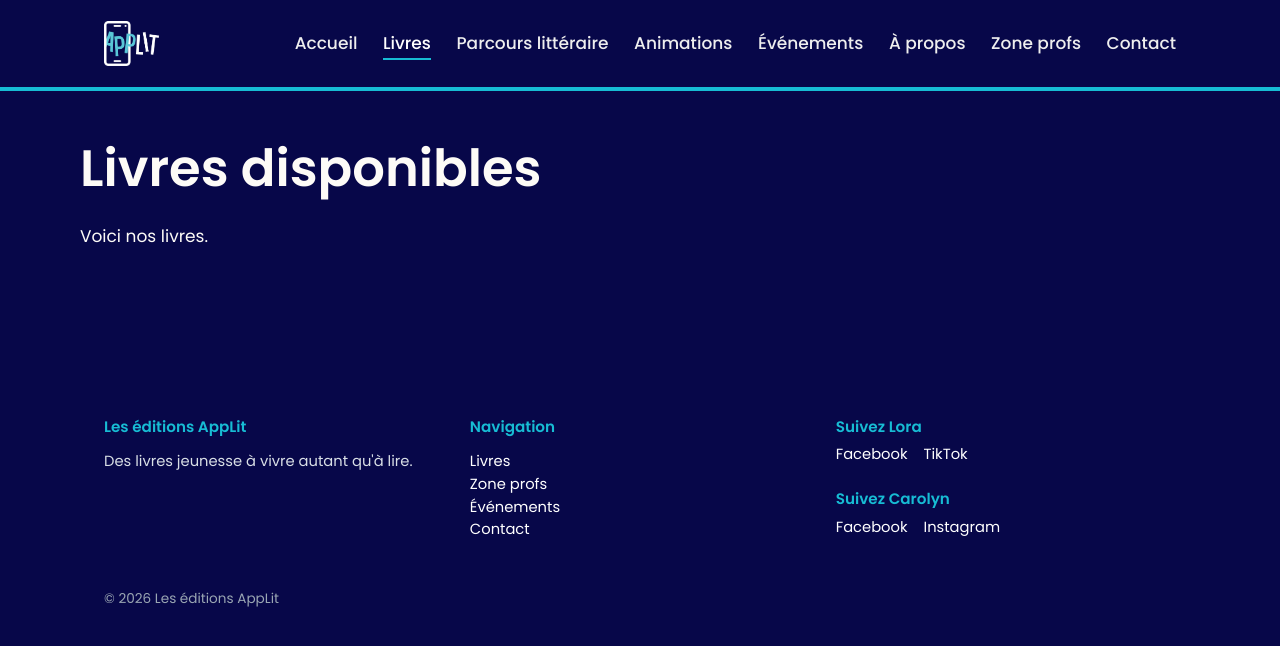
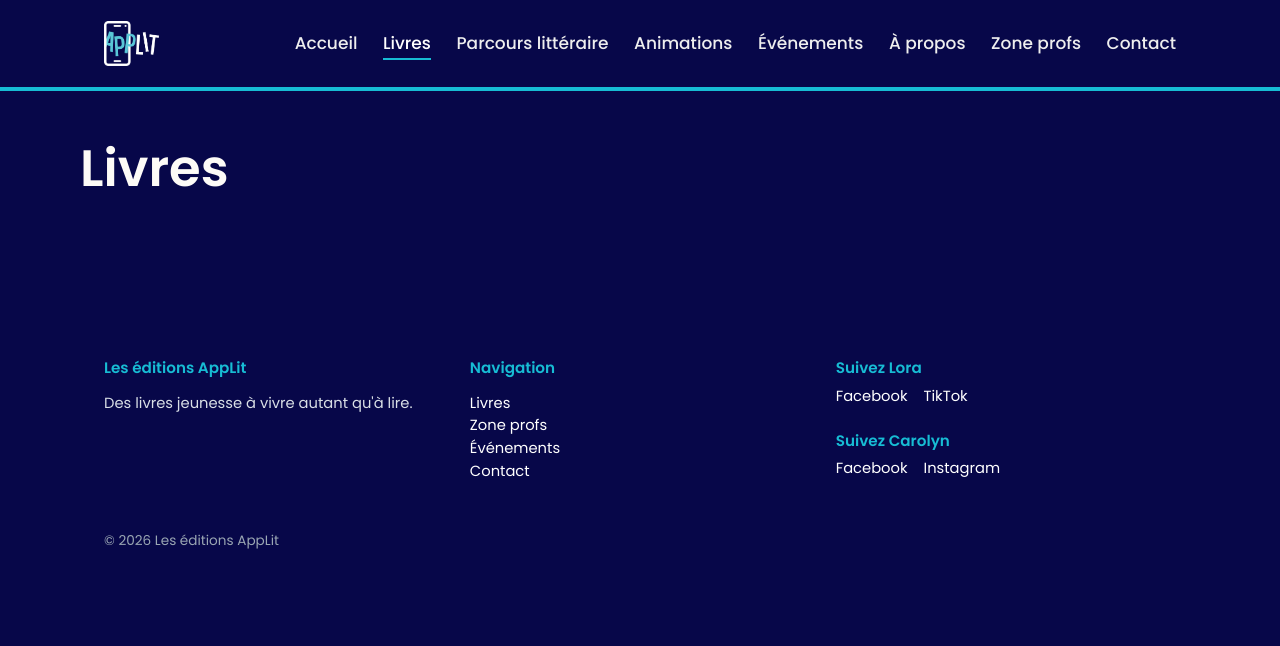
Before and after one commit to Flora0510/flora0510.github.io, a Jekyll site: the page built from livres.md, in a window 1280 px wide. Shown: the top 646 px of the page. Built offline with Jekyll 4.4.1, drawn with Linux system fonts in a browser that asks for light colours.

Commit message:
ClassementLivres

```diff
--- a/assets/css/style-carolyn.css
+++ b/assets/css/style-carolyn.css
@@ -122,10 +122,10 @@
 .site-header::after {
   content: "";
   display: block;
-  height: 10px;
+  height: 26px;
   background-image: radial-gradient(circle, var(--color-coral) 3.5px, transparent 3.6px);
-  background-size: 22px 10px;
-  background-position: 4px 0;
+  background-size: 22px 14px;
+  background-position: 4px center;
   background-repeat: repeat-x;
 }
 
--- a/livres.md
+++ b/livres.md
@@ -4,22 +4,51 @@
 permalink: /livres/
 ---
 <div class="wrap" style="padding: 3rem 0;">
-  <h1>Livres disponibles</h1>
-  <p>Voici nos livres.</p>
+  <h1>Livres</h1>
+  <p></p>
 
-  <div class="shelf" style="margin-top: 2rem;">
-    {% if site.filtre_auteure %}
-      {% assign livres_affiches = site.livres | where_exp: "livre", "livre.auteures contains site.filtre_auteure" %}
-      {% else %}
-      {% assign livres_affiches = site.livres %}
-      {% endif %}
-    {% for livre in livres_affiches %}
-    <a class="book" href="{{ livre.url | relative_url }}">
-      <div class="book-cover{% if livre.format == 'carre' %} carre{% endif %}">
-        <img src="{{ livre.image | relative_url }}" alt="Couverture de {{ livre.title }}">
+  {% if site.filtre_auteure %}
+    {% assign livres_affiches = site.livres | where_exp: "livre", "livre.auteures contains site.filtre_auteure" %}
+  {% else %}
+    {% assign livres_affiches = site.livres %}
+  {% endif %}
+
+  {% assign ordre_ages = "Dès 3 ans,Dès 4 ans,Dès 5 ans,Dès 6 ans,Dès 7 ans,Dès 8 ans,Dès 9 ans,Dès 10 ans,Dès 11 ans,Dès 12 ans" | split: "," %}
+  {% assign restants = livres_affiches %}
+
+  {% for age_label in ordre_ages %}
+    {% assign livres_de_cet_age = restants | where: "age", age_label %}
+    {% if livres_de_cet_age.size > 0 %}
+      <section style="margin-top: 2.5rem;">
+        <h2>{{ age_label }}</h2>
+        <div class="shelf" style="margin-top: 1.2rem;">
+          {% for livre in livres_de_cet_age %}
+          <a class="book" href="{{ livre.url | relative_url }}">
+            <div class="book-cover{% if livre.format == 'carre' %} carre{% endif %}">
+              <img src="{{ livre.image | relative_url }}" alt="Couverture de {{ livre.title }}">
+            </div>
+            <h3>{{ livre.title }}</h3>
+          </a>
+          {% endfor %}
+        </div>
+      </section>
+      {% assign restants = restants | where_exp: "l", "l.age != age_label" %}
+    {% endif %}
+  {% endfor %}
+
+  {% if restants.size > 0 %}
+    <section style="margin-top: 2.5rem;">
+      <h2>Autres</h2>
+      <div class="shelf" style="margin-top: 1.2rem;">
+        {% for livre in restants %}
+        <a class="book" href="{{ livre.url | relative_url }}">
+          <div class="book-cover{% if livre.format == 'carre' %} carre{% endif %}">
+            <img src="{{ livre.image | relative_url }}" alt="Couverture de {{ livre.title }}">
+          </div>
+          <h3>{{ livre.title }}</h3>
+        </a>
+        {% endfor %}
       </div>
-      <h3>{{ livre.title }}</h3>
-    </a>
-    {% endfor %}
-  </div>
+    </section>
+  {% endif %}
 </div>
```
Also changed, not shown: 2 other files.
